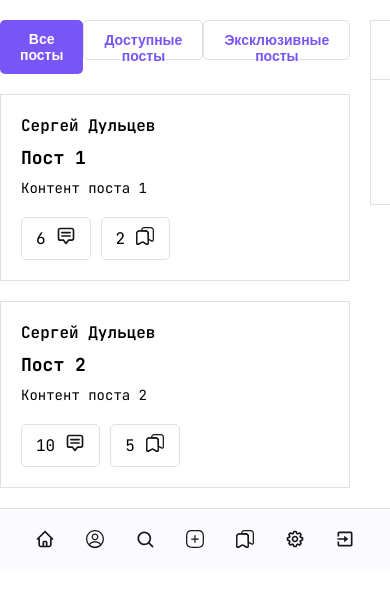
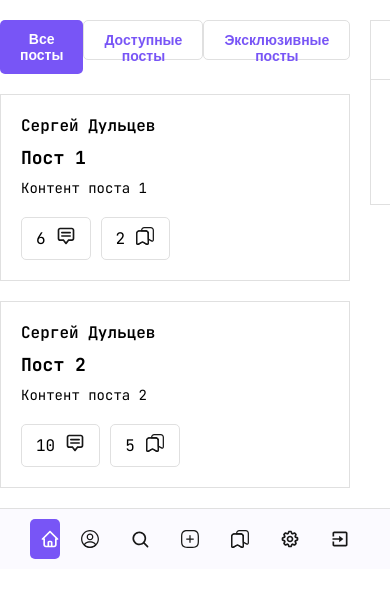
Before and after one commit to SergeyDultsev/Lapse, a Next.js app: page / in a window 390 px wide. Shown: the top 598 px of the page. Built offline with nearby package versions, Linux system fonts and the light colour scheme.

Commit message:
feat: adding state active route

```diff
--- a/package.json
+++ b/package.json
@@ -12,6 +12,7 @@
     "next": "15.2.0",
     "react": "^19.0.0",
     "react-dom": "^19.0.0",
+    "react-router-dom": "^7.2.0",
     "sass": "^1.85.1"
   },
   "devDependencies": {
--- a/src/widgets/navigation/navigation.module.scss
+++ b/src/widgets/navigation/navigation.module.scss
@@ -6,30 +6,60 @@
     width: 100%;
     max-width: 210px;
 
+    cursor: pointer;
+
+    transition: all .3s ease-out;
+
     &-item{
         display: flex;
         align-items: center;
         gap: 12px;
+
         padding: 10px 0 10px 10px;
-        cursor: pointer;
     }
 
     &-item:hover > svg > path{
         fill: var(--icon-hover);
+
+        transition: all .3s ease-out;
     }
 
     &-item:hover{
         border-radius: var(--main-border-radius);
         background-color: var(--btn-bg-color-hover);
+
+        transition: all .3s ease-out;
     }
 
     &-item:hover > &-item__descr{
         color: var(--btn-text-color-hover);
+
+        transition: all .3s ease-out;
     }
 
     &-item__descr{
         font-size: 14px;
         font-weight: 400;
+    }
+
+    &-item__active{
+        display: flex;
+        align-items: center;
+        gap: 12px;
+
+        border-radius: var(--main-border-radius);
+        background-color: var(--btn-bg-color-hover);
+
+        padding: 10px 0 10px 10px;
+    }
+
+    &-item__active > svg > path{
+        fill: var(--icon-hover);
+    }
+
+
+    &-item__active > &-item__descr{
+        color: var(--btn-text-color-hover);
     }
 }
 
@@ -52,12 +82,13 @@
         margin: 0 auto;
         max-width: 100%;
 
+        cursor: pointer;
+
         &-item{
             display: flex;
             align-items: center;
             gap: 12px;
             padding: 10px;
-            cursor: pointer;
         }
 
         &-item__descr{
--- a/src/widgets/navigation/navigation.tsx
+++ b/src/widgets/navigation/navigation.tsx
@@ -1,4 +1,8 @@
+'use client'
+
 import React from "react";
+import { usePathname } from "next/navigation";
+import Link from "next/link";
 import styles from "./navigation.module.scss";
 import HomeIcon from "@/assets/icon/HomeIcon";
 import ProfileIcon from "@/assets/icon/ProfileIcon";
@@ -9,32 +13,34 @@ import SettingsIcon from "@/assets/icon/SettingsIcon";
 import ExitIcon from "@/assets/icon/ExitIcon";
 
 const Navigation: React.FC = () => {
+    const currentRoute = usePathname();
+
     return (
         <nav className={styles["nav"]}>
-            <div className={styles["nav-item"]}>
+            <Link href="/" className={`${currentRoute === '/' ? styles["nav-item__active"] :  styles["nav-item"]}`}>
                 <HomeIcon/>
                 <p className={styles["nav-item__descr"]}>Главная</p>
-            </div>
-            <div className={styles["nav-item"]}>
+            </Link>
+            <Link href="/profile" className={styles["nav-item"]}>
                 <ProfileIcon/>
                 <p className={styles["nav-item__descr"]}>Профиль</p>
-            </div>
-            <div className={styles["nav-item"]}>
+            </Link>
+            <Link href="/search" className={styles["nav-item"]}>
                 <SearchIcon/>
                 <p className={styles["nav-item__descr"]}>Поиск</p>
-            </div>
-            <div className={styles["nav-item"]}>
+            </Link>
+            <Link href="/create" className={styles["nav-item"]}>
                 <AddIcon/>
                 <p className={styles["nav-item__descr"]}>Создать</p>
-            </div>
-            <div className={styles["nav-item"]}>
+            </Link>
+            <Link href="/favorite" className={styles["nav-item"]}>
                 <SaveIcon/>
                 <p className={styles["nav-item__descr"]}>Избранное</p>
-            </div>
-            <div className={styles["nav-item"]}>
+            </Link>
+            <Link href="/settings" className={styles["nav-item"]}>
                 <SettingsIcon/>
                 <p className={styles["nav-item__descr"]}>Настройки</p>
-            </div>
+            </Link>
             <div className={styles["nav-item"]}>
                 <ExitIcon/>
                 <p className={styles["nav-item__descr"]}>Выход</p>
```
Also changed, not shown: 1 other file (tests, documents, lock files or other folders).
